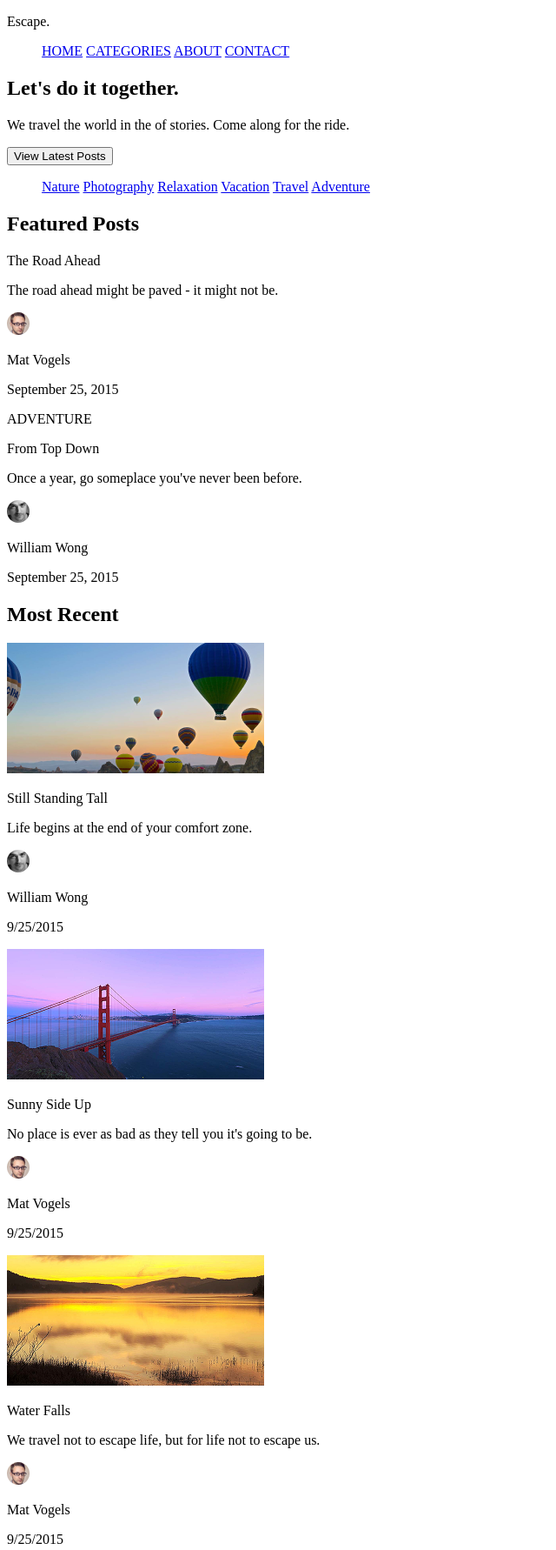
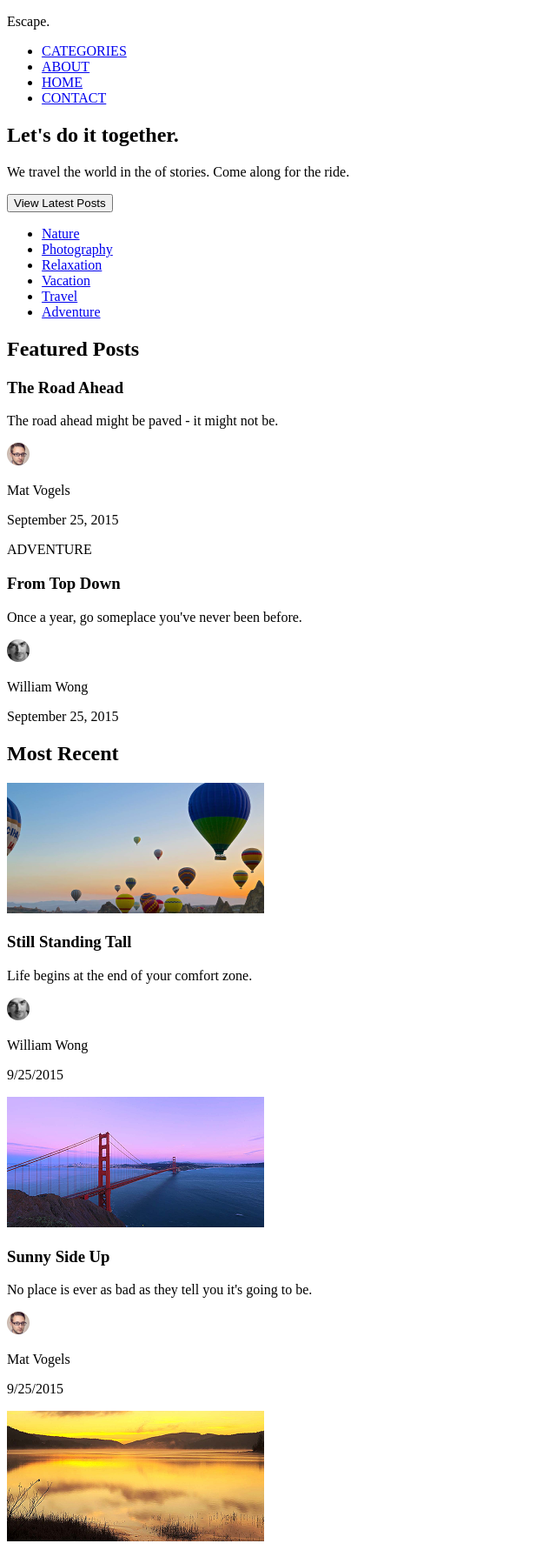
Before and after one commit to LLIypaJIb/Web, a plain HTML site: page index.html in a window 1280 px wide. Shown: the top 1782 px of the page at 87% size, without its empty margins (0-640 px from the left). Drawn offline with Linux system fonts and the light colour scheme.

Commit message:
Fixed errors in index.html

```diff
--- a/index.html
+++ b/index.html
@@ -12,10 +12,10 @@
       <p>Escape.</p>
         <nav>
           <ul>
-            <a href="https://developer.mozilla.org">HOME</a>
-            <a href="https://developer.mozilla.org">CATEGORIES</a>
-            <a href="https://developer.mozilla.org">ABOUT</a>
-            <a href="https://developer.mozilla.org">CONTACT</a>
+            <li><a href="https://developer.mozilla.org">CATEGORIES</a></li>
+            <li><a href="https://developer.mozilla.org">ABOUT</a></li>
+            <li><a href="https://developer.mozilla.org">HOME</a></li>
+            <li><a href="https://developer.mozilla.org">CONTACT</a></li>
           </ul>
         </nav>
     </header>
@@ -27,90 +27,94 @@
   </div>
   <nav>
     <ul>
-      <a href="https://developer.mozilla.org">Nature</a>
-      <a href="https://developer.mozilla.org">Photography</a>
-      <a href="https://developer.mozilla.org">Relaxation</a>
-      <a href="https://developer.mozilla.org">Vacation</a>
-      <a href="https://developer.mozilla.org">Travel</a>
-      <a href="https://developer.mozilla.org">Adventure</a>
+      <li><a href="https://developer.mozilla.org">Nature</a></li>
+      <li><a href="https://developer.mozilla.org">Photography</a></li>
+      <li><a href="https://developer.mozilla.org">Relaxation</a></li>
+      <li><a href="https://developer.mozilla.org">Vacation</a></li>
+      <li><a href="https://developer.mozilla.org">Travel</a></li>
+      <li><a href="https://developer.mozilla.org">Adventure</a></li>
     </ul>
   </nav>
+  <article>
     <h2>Featured Posts</h2>
-  <article>
-    <p>The Road Ahead</p>
+    <section>
+      <h3>The Road Ahead</h3>
       <p>The road ahead might be paved - it might not be.</p>
       <img src="img/mat_vogels.png" alt="Mat Vogels">
       <p>Mat Vogels</p>
       <p>September 25, 2015</p>
-  </article>
-  <article>
+    </section>
+    <section>
       <p>ADVENTURE</p>
-    <p>From Top Down</p>
+      <h3>From Top Down</h3>
       <p>Once a year, go someplace you've never been before.</p>
       <img src="img/william_wong.png" alt="William Wong">
       <p>William Wong</p>
       <p>September 25, 2015</p>
+    </section>
   </article>
+  <article>
     <h2>Most Recent</h2>
     <div>
-    <article>
+      <section>
         <img src="img/baloon.png" alt="Baloon">
-      <p>Still Standing Tall</p>
+        <h3>Still Standing Tall</h3>
         <p>Life begins at the end of your comfort zone.</p>
         <img src="img/william_wong.png" alt="William Wong">
         <p>William Wong</p>
         <p>9/25/2015</p>
-    </article>
-    <article>
+      </section>
+      <section>
         <img src="img/bridge.png" alt="Bridge">
-      <p>Sunny Side Up</p>
+        <h3>Sunny Side Up</h3>
         <p>No place is ever as bad as they tell you it's going to be.</p>
         <img src="img/mat_vogels.png" alt="Mat Vogels">
         <p>Mat Vogels</p>
         <p>9/25/2015</p>
-    </article>
-    <article>
+      </section>
+      <section>
         <img src="img/lake.png" alt="Lake">
-      <p>Water Falls</p>
+        <h3>Water Falls</h3>
         <p>We travel not to escape life, but for life not to escape us.</p>
         <img src="img/mat_vogels.png" alt="Mat Vogels">
         <p>Mat Vogels</p>
         <p>9/25/2015</p>
-    </article>
-    <article>
+      </section>
+      <section>
         <img src="img/ocean.png" alt="Ocean">
-      <p>Through The Mist</p>
+        <h3>Through The Mist</h3>
         <p>Travel makes you see what a tiny place you occupy in the world.</p>
         <img src="img/william_wong.png" alt="William Wong">
         <p>William Wong</p>
         <p>9/25/2015</p>
-    </article>
-    <article>
+      </section>
+      <section>
         <img src="img/cable_car.png" alt="Cable Car">
-      <p>Awaken Early</p>
+        <h3>Awaken Early</h3>
         <p>Not all those who wandered are lost.</p>
         <img src="img/mat_vogels.png" alt="Mat Vogels">
         <p>Mat Vogels</p>
         <p>9/25/2015</p>
-    </article>
-    <article>
+      </section>
+      <section>
         <img src="img/waterfall.png" alt="Waterfall">
-      <p>Try It Always</p>
+        <h3>Try It Always</h3>
         <p>The world is a book, and those who do not travel read only one page.</p>
         <img src="img/mat_vogels.png" alt="Mat Vogels">
         <p>Mat Vogels</p>
         <p>9/25/2015</p>
+      </section>
+    </div>
   </article>
-  </div>
 
   <footer>
     <p>Escape.</p>
     <nav>
       <ul>
-        <a href="https://developer.mozilla.org">HOME</a>
-        <a href="https://developer.mozilla.org">CATEGORIES</a>
-        <a href="https://developer.mozilla.org">ABOUT</a>
-        <a href="https://developer.mozilla.org">CONTACT</a>
+        <li><a href="https://developer.mozilla.org">CATEGORIES</a></li>
+        <li><a href="https://developer.mozilla.org">ABOUT</a></li>
+        <li><a href="https://developer.mozilla.org">HOME</a></li>
+        <li><a href="https://developer.mozilla.org">CONTACT</a></li>
       </ul>
     </nav>
   </footer>
```
Lines whose indentation alone changed are shown as unchanged.
